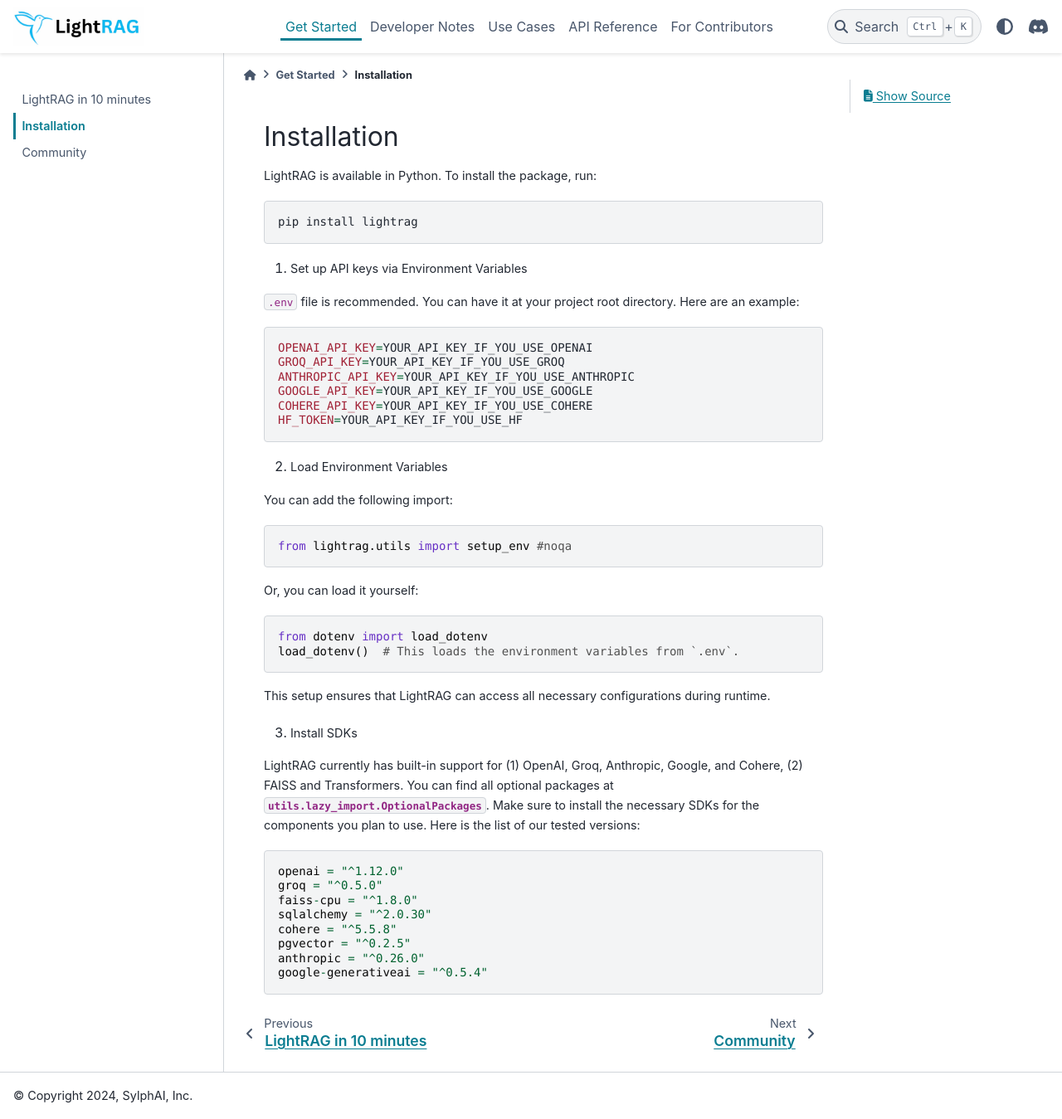
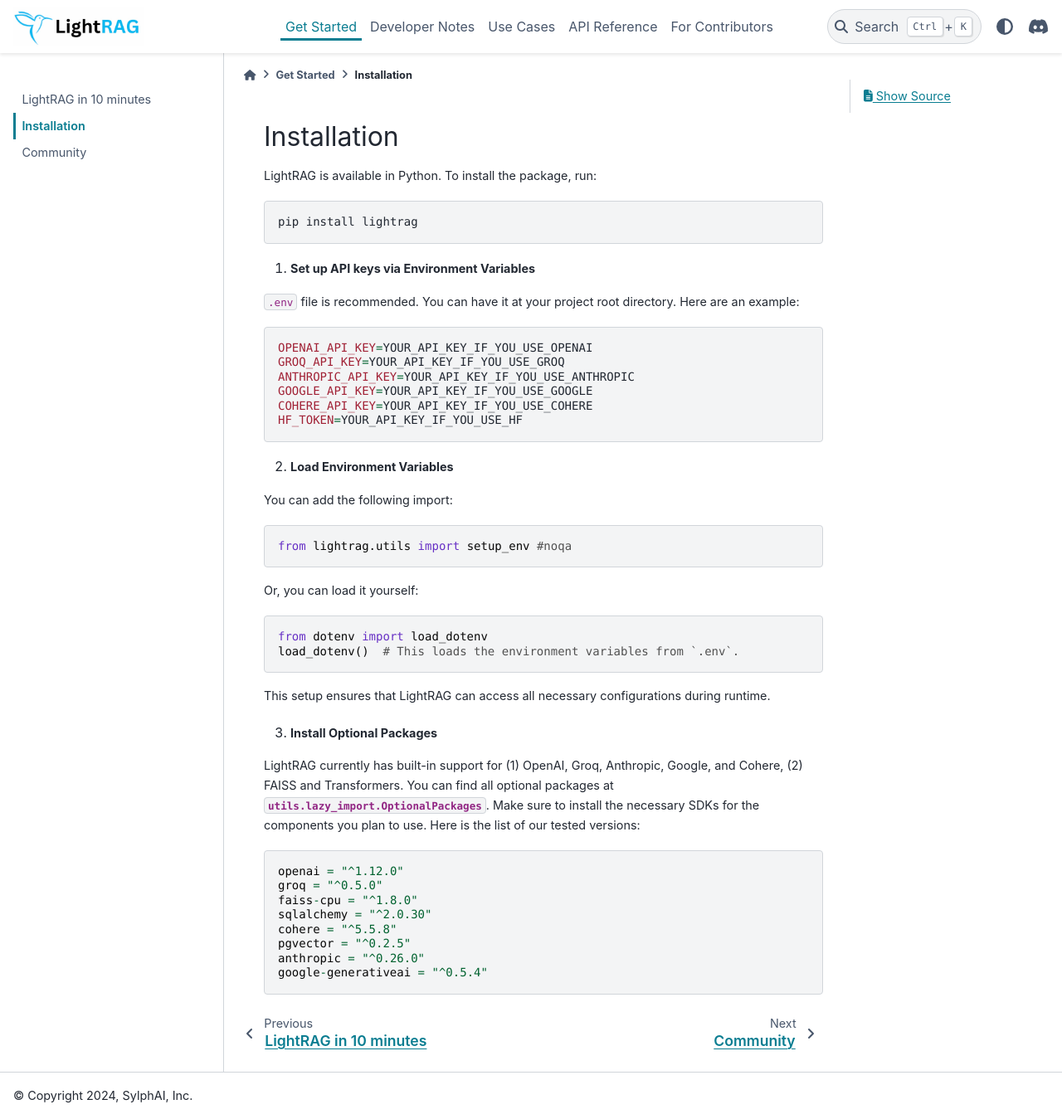
Before and after one commit to SylphAI-Inc/AdalFlow, a Sphinx documentation site: the page built from docs/source/get_started/installation.rst, in a window 1280 px wide and 1349 px high. Shown: the whole window at 83% size. Built offline with Sphinx 7.4.7 and the PyData theme 0.15.4, drawn with Linux system fonts in a browser that asks for light colours; pages that are not in the unit, such as notebooks, are missing from menus.

Commit message:
install instruction

```diff
--- a/docs/source/get_started/installation.rst
+++ b/docs/source/get_started/installation.rst
@@ -10,7 +10,7 @@ To install the package, run:
 
 
 
-1. Set up API keys via Environment Variables
+1. **Set up API keys via Environment Variables**
 
 ``.env`` file is recommended.
 You can have it at your project root directory.
@@ -26,7 +26,7 @@ Here are an example:
     HF_TOKEN=YOUR_API_KEY_IF_YOU_USE_HF
 
 
-2. Load Environment Variables
+2. **Load Environment Variables**
 
 
 You can add the following import:
@@ -44,7 +44,7 @@ Or, you can load it yourself:
 
 This setup ensures that LightRAG can access all necessary configurations during runtime.
 
-3. Install SDKs
+3. **Install Optional Packages**
 
 LightRAG currently has built-in support for (1) OpenAI, Groq, Anthropic, Google, and Cohere, (2) FAISS and Transformers.
 You can find all optional packages at :class:`utils.lazy_import.OptionalPackages`.
```
